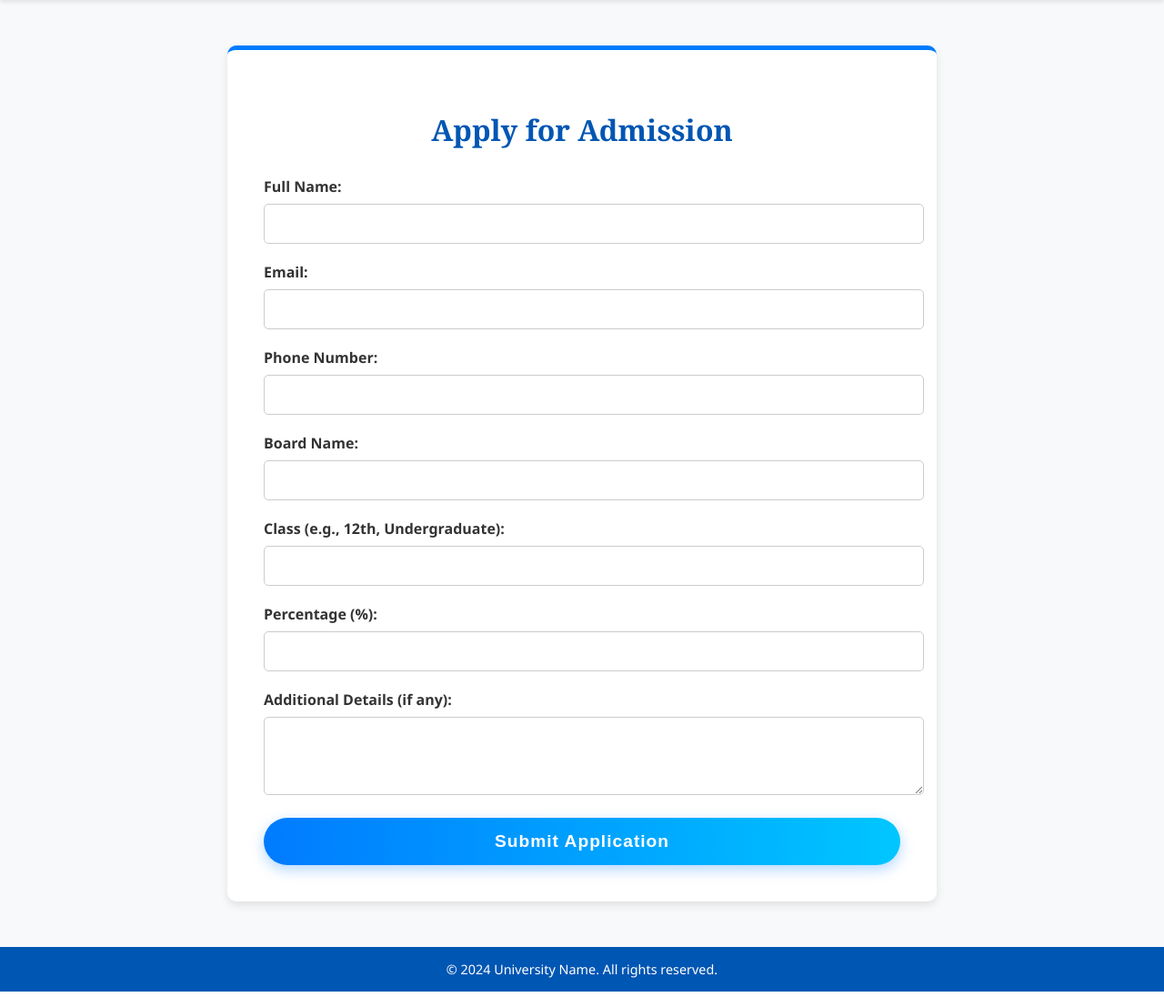
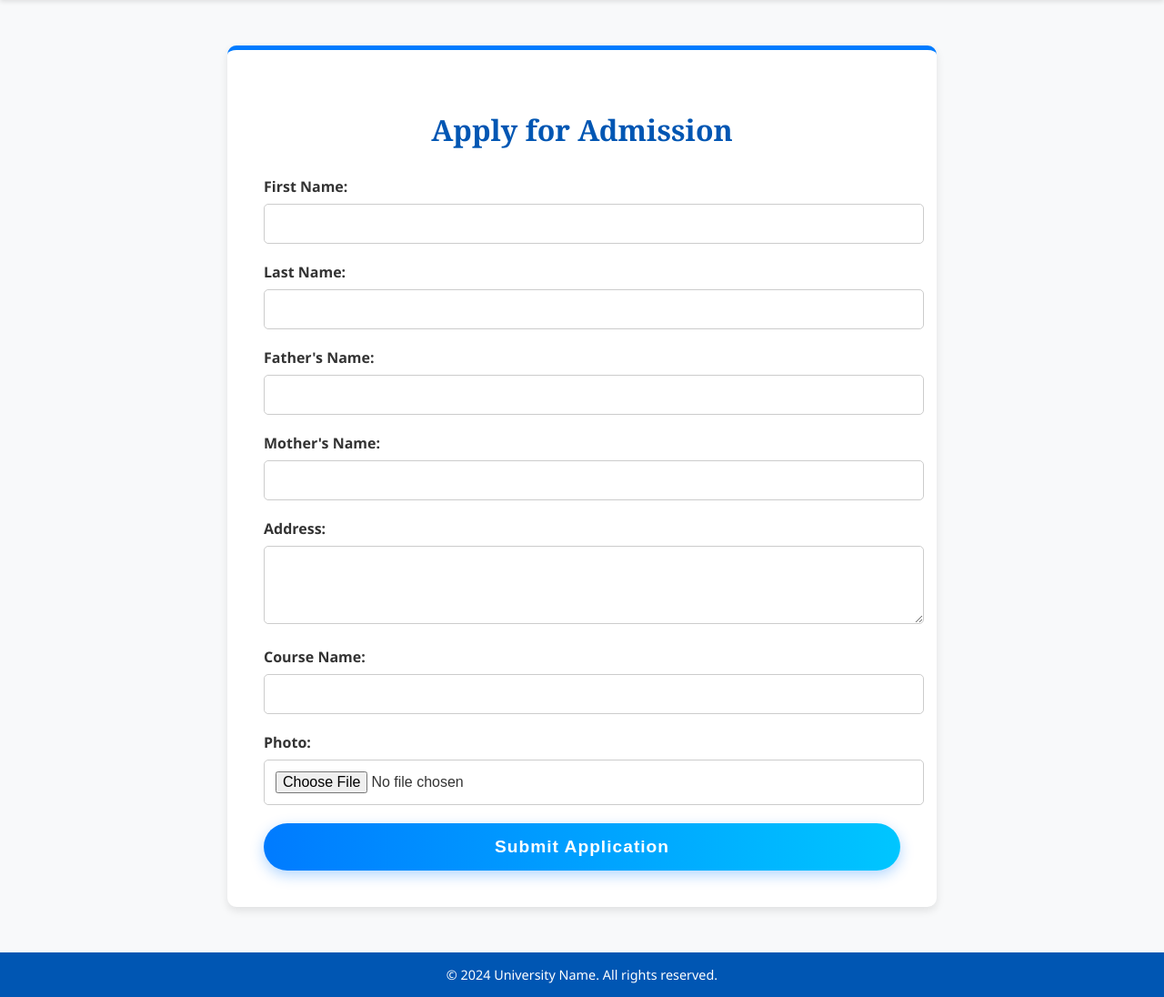
Before and after one commit to Huzaifaa-21/university-website, a Flask app: page /admission-form in a window 1280 px wide. Shown: the part 171-1267 px from the top of the page at 91% size. Run offline with Flask 3, Linux system fonts and the light colour scheme; the visitor is signed in with stand-in values (Sample User, id 1).

Commit message:
Changes for student details

```diff
--- a/admin_dashboard.py
+++ b/admin_dashboard.py
@@ -13,5 +13,5 @@ def admin_dashboard_view():
     # Handle the case where no students are retrieved
     if not students:
         flash("No students found.", "warning")
-
+    print(f"Sending to Dashboard :  {students}")
     return render_template('admin_dashboard.html', students=students)
--- a/routes.py
+++ b/routes.py
@@ -3,12 +3,14 @@ import os
 from flask import Flask, render_template, request, redirect, session, url_for, flash, send_file
 from werkzeug.security import generate_password_hash, check_password_hash
 from fpdf import FPDF
-from db import create_db_connection, create_database, create_table, get_user_from_db  # Ensure get_user_from_db is defined in db.py
+from db import create_db_connection, create_database, create_table, get_user_from_db, save_application_to_db
 from functools import wraps
 from otp_auth import generate_otp, send_otp_via_email
 from flask import Blueprint
 from admin_dashboard import admin_dashboard_view
 from student_details import student_details_by_id
+from mysql.connector import Error
+import base64
 
 app = Flask(__name__)
 app.secret_key = 'your_secret_key'
@@ -108,6 +110,11 @@ def admin_dashboard():
 @login_required
 def show_student_details(student_id):
     students = student_details_by_id(student_id)  # Call the student_details function
+    if students:
+        photo_path = os.path.join('static', 'photos', str(students['photo']))
+        if os.path.exists(photo_path):
+            with open(photo_path, 'rb') as photo_file:
+                students['photo'] = base64.b64encode(photo_file.read()).decode('utf-8')
     print(students)
     return render_template('student_details.html', students=students)  # Render a template with the student details
 
@@ -248,59 +255,50 @@ def admission_preview():
     user = get_current_user()
     is_admin = user['role'] == 'admin' if user else False
     application_data = session.get('application_data')
+    print(f"application_data: {application_data}")
     return render_template('preview_application.html', application_data=application_data, is_admin=is_admin)
 
 @app.route('/submit-application', methods=['POST'])
 @login_required
 def submit_application():
     # Retrieve form data
-    full_name = request.form.get('full_name')
-    email = request.form.get('email')
-    phone_number = request.form.get('phone_number')
-    board_name = request.form.get('board_name')
-    class_name = request.form.get('class_name')
-    percentage = request.form.get('percentage')
-    additional_details = request.form.get('additional_details')
+    first_name = request.form.get('first_name')
+    last_name = request.form.get('last_name')
+    father_name = request.form.get('father_name')
+    mother_name = request.form.get('mother_name')
+    address = request.form.get('address')
+    course_name = request.form.get('course_name')
+    photo = request.files.get('photo')
 
     # Input validation
-    if not all([full_name, email, phone_number, board_name, class_name, percentage]):
+    if not all([first_name, last_name, father_name, mother_name, address, course_name]):
         flash('All fields except "Additional Details" are required.', 'danger')
         return render_template('admission-form.html',
-                               full_name=full_name,
-                               email=email,
-                               phone_number=phone_number,
-                               board_name=board_name,
-                               class_name=class_name,
-                               percentage=percentage,
-                               additional_details=additional_details)
-
-    try:
-        # Convert percentage to float and validate
-        percentage_float = float(percentage)
-        if not (0 <= percentage_float <= 100):
-            raise ValueError("Percentage must be between 0 and 100.")
-    except ValueError as ve:
-        flash(f'Invalid percentage: {ve}', 'danger')
-        return render_template('admission-form.html',
-                               full_name=full_name,
-                               email=email,
-                               phone_number=phone_number,
-                               board_name=board_name,
-                               class_name=class_name,
-                               percentage=percentage,
-                               additional_details=additional_details)
+                               first_name=first_name,
+                               last_name=last_name,
+                               father_name=father_name,
+                               mother_name=mother_name,
+                               address=address,
+                               course_name=course_name)
 
     # Save application data in the session for preview
     session['application_data'] = {
-        'full_name': full_name,
-        'email': email,
-        'phone_number': phone_number,
-        'board_name': board_name,
-        'class_name': class_name,
-        'percentage': percentage_float,
-        'additional_details': additional_details
+        'first_name': first_name,
+        'last_name': last_name,
+        'father_name': father_name,
+        'mother_name': mother_name,
+        'address': address,
+        'course_name': course_name,
+        'photo': photo.filename
     }
 
+    # Save the photo
+    photo.save(os.path.join('static', 'photos', photo.filename))
+
+   # Save the application data to the database
+    save_application_to_db(first_name, last_name, father_name, mother_name, address, course_name, photo)
+
+    # Redirect to the preview page
     return redirect(url_for('admission_preview'))
 
 @app.route('/download-receipt')
@@ -314,20 +312,40 @@ def download_receipt():
 
     pdf = FPDF()
     pdf.add_page()
+    pdf.set_font("Arial", size=18, style="B")
+    pdf.cell(200, 10, txt="Admission Application Receipt", ln=True, align='C')
+    pdf.ln(10)
+
+    pdf.set_font("Arial", size=14)
+    pdf.cell(200, 10, txt="Student Information", ln=True, align='L')
+    pdf.ln(5)
     pdf.set_font("Arial", size=12)
 
-    # Add content to PDF
-    pdf.cell(200, 10, txt="Admission Application Receipt", ln=True, align='C')
-    pdf.cell(200, 10, txt=f"Full Name: {application_data['full_name']}", ln=True)
-    pdf.cell(200, 10, txt=f"Email: {application_data['email']}", ln=True)
-    pdf.cell(200, 10, txt=f"Phone Number: {application_data['phone_number']}", ln=True)
-    pdf.cell(200, 10, txt=f"Board Name: {application_data['board_name']}", ln=True)
-    pdf.cell(200, 10, txt=f"Class Name: {application_data['class_name']}", ln=True)
-    pdf.cell(200, 10, txt=f"Percentage: {application_data['percentage']:.2f}%", ln=True)
-    pdf.cell(200, 10, txt=f"Additional Details: {application_data['additional_details']}", ln=True)
+    # Add the student's name and photo
+    pdf.cell(100, 10, txt=f"Full Name: {application_data['first_name']} {application_data['last_name']}", ln=False)
+    pdf.image(os.path.join('static', 'photos', application_data['photo']), x=110, y=pdf.get_y(), w=50, h=50)
+    pdf.ln(10)
+
+    pdf.cell(200, 10, txt=f"Father's Name: {application_data['father_name']}", ln=True)
+    pdf.cell(200, 10, txt=f"Mother's Name: {application_data['mother_name']}", ln=True)
+    pdf.ln(10)
+
+    pdf.set_font("Arial", size=14)
+    pdf.cell(200, 10, txt="Contact Information", ln=True, align='L')
+    pdf.ln(5)
+    pdf.set_font("Arial", size=12)
+    pdf.cell(200, 10, txt=f"Address: {application_data['address']}", ln=True)
+    pdf.ln(10)
+
+    pdf.set_font("Arial", size=14)
+    pdf.cell(200, 10, txt="Academic Information", ln=True, align='L')
+    pdf.ln(5)
+    pdf.set_font("Arial", size=12)
+    pdf.cell(200, 10, txt=f"Course Name: {application_data['course_name']}", ln=True)
+    pdf.ln(10)
 
     # Save PDF to a temporary file
-    pdf_file_path = os.path.join('downloaded', f'receipt_{application_data["full_name"].replace(" ", "_")}.pdf')
+    pdf_file_path = os.path.join('downloaded', f'receipt_{application_data["first_name"].replace(" ", "_")}_{application_data["last_name"].replace(" ", "_")}.pdf')
     pdf.output(pdf_file_path)
 
     return send_file(pdf_file_path, as_attachment=True)
--- a/templates/admission-form.html
+++ b/templates/admission-form.html
@@ -1,3 +1,4 @@
+<!-- templates/admission-form.html -->
 <!DOCTYPE html>
 <html lang="en">
 <head>
@@ -121,7 +122,7 @@
                 <li><a href="{{ url_for('contact') }}">Contact</a></li>
             </ul>
         </nav>
-    </header>
+    </header >
 
     <main>
         <section class="admission-form">
@@ -140,30 +141,27 @@
                 {% endif %}
             {% endwith %}
 
-            <form action="{{ url_for('submit_application') }}" method="POST" onsubmit="validateFormOnSubmit(event); validatePhoneOnSubmit(event);">
-                <label for="full_name">Full Name:</label>
-                <input type="text" id="full_name" name="full_name" required>
+            <form action="{{ url_for('submit_application') }}" method="POST" onsubmit="validateFormOnSubmit(event); validatePhoneOnSubmit(event);" enctype="multipart/form-data">
+                <label for="first_name">First Name:</label>
+                <input type="text" id="first_name" name="first_name" required>
 
-                <label for="email">Email:</label>
-                <input type="email" id="email" name="email" required>
+                <label for="last_name">Last Name:</label>
+                <input type="text" id="last_name" name="last_name" required>
 
-                <label for="phone_number">Phone Number:</label>
-                <input type="tel" id="phone_number" name="phone_number" required oninput="validatePhoneNumber()">
-                <div id="phone-error" class="error-message"></div>
+                <label for="father_name">Father's Name:</label>
+                <input type="text" id="father_name" name="father_name" required>
 
-                <label for="board_name">Board Name:</label>
-                <input type="text" id="board_name" name="board_name" required oninput="validateBoardName()">
-                <div id="board-error" class="error-message"></div>
+                <label for="mother_name">Mother's Name:</label>
+                <input type="text" id="mother_name" name="mother_name" required>
 
-                <label for="class_name">Class (e.g., 12th, Undergraduate):</label>
-                <input type="text" id="class_name" name="class_name" required oninput="validateClassName()">
-                <div id="class-error" class="error-message"></div>
+                <label for="address">Address:</label>
+                <textarea id="address" name="address" rows="4" required></textarea>
 
-                <label for="percentage">Percentage (%):</label>
-                <input type="number" id="percentage" name="percentage" min="0" max="100" step="0.01" required>
+                <label for="course_name">Course Name:</label>
+                <input type="text" id="course_name" name="course_name" required>
 
-                <label for="additional_details">Additional Details (if any):</label>
-                <textarea id="additional_details" name="additional_details" rows="4"></textarea>
+                <label for="photo">Photo:</label>
+                <input type="file" id="photo" name="photo" required>
 
                 <button type="submit">Submit Application</button>
             </form>
```
Also changed, not shown: db.py (+27 -7 lines), static/css/preview_application.css (+22 -31 lines), templates/admin_dashboard.html (+6 -14 lines), templates/preview_application.html (+15 -8 lines), templates/student_details.html (+7 -9 lines), static/photos/Pic 2.jpg (added), static/resources/logo.jpeg (added).
